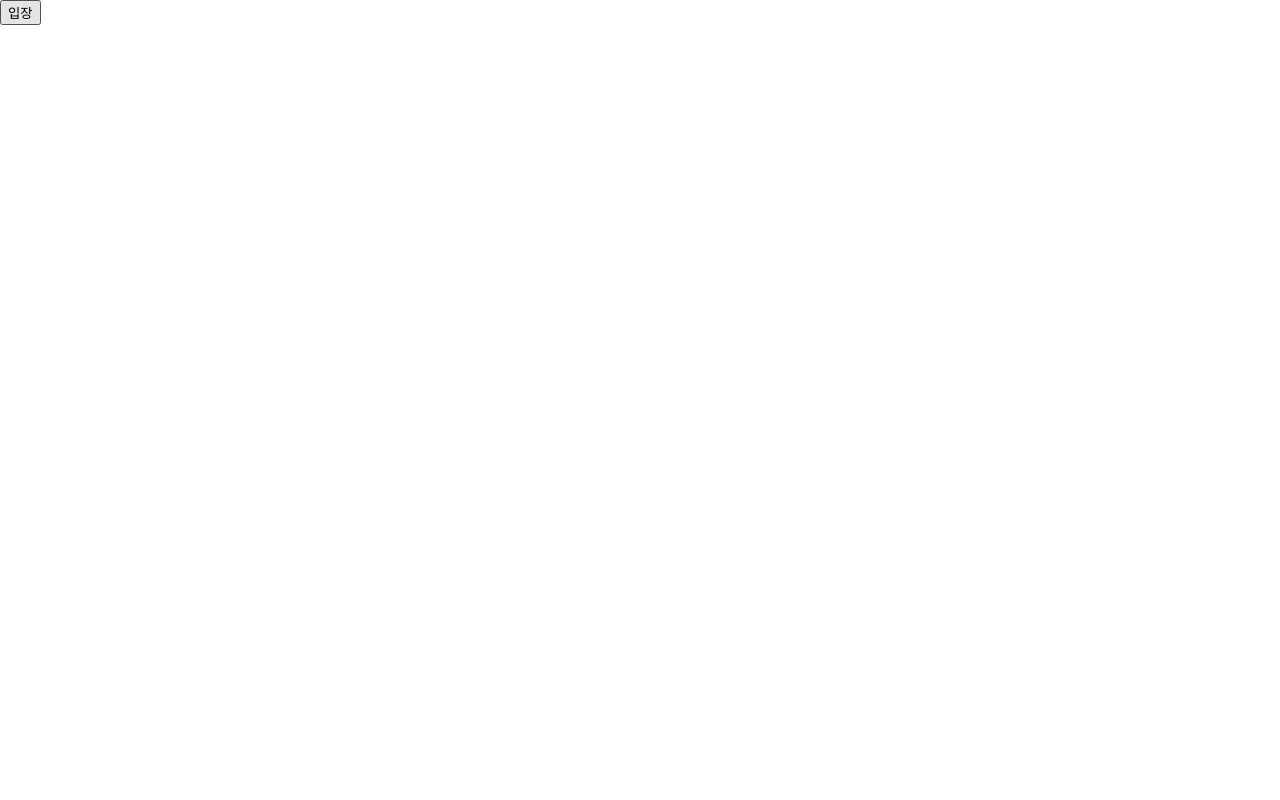
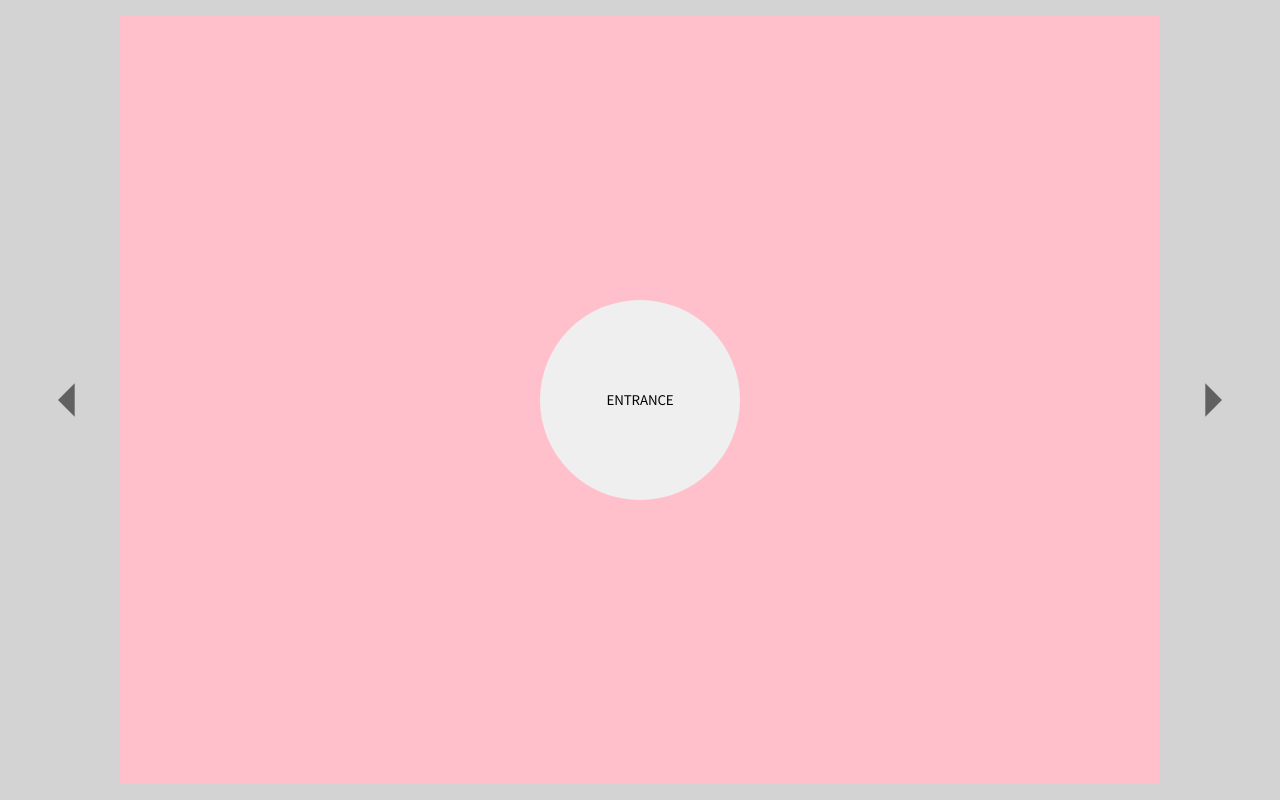
Before and after one commit to dayoung0510/homepage, a React (Create React App) app: page / in a window 1280 px wide. Built offline with nearby package versions, Linux system fonts and the light colour scheme.

Commit message:
feat(clinet): 커버페이지 틀잡기

```diff
--- a/package.json
+++ b/package.json
@@ -3,6 +3,8 @@
   "version": "0.1.0",
   "private": true,
   "dependencies": {
+    "@material-ui/core": "^4.11.3",
+    "@material-ui/icons": "^4.11.2",
     "@testing-library/jest-dom": "^5.12.0",
     "@testing-library/react": "^11.2.6",
     "@testing-library/user-event": "^12.8.3",
--- a/public/index.html
+++ b/public/index.html
@@ -1,5 +1,5 @@
 <!DOCTYPE html>
-<html lang="en">
+<html lang="ko">
   <head>
     <meta charset="utf-8" />
     <link rel="icon" href="%PUBLIC_URL%/favicon.ico" />
--- a/src/pages/Cover/index.tsx
+++ b/src/pages/Cover/index.tsx
@@ -1,14 +1,59 @@
 import React from 'react';
+import styled from 'styled-components';
 import { useHistory } from 'react-router-dom';
+import ArrowLeftIcon from '@material-ui/icons/ArrowLeft';
+import ArrowRightIcon from '@material-ui/icons/ArrowRight';
+import IconButton from '@material-ui/core/IconButton';
+
+const WholeDiv = styled.div`
+  width: 100vw;
+  height: 100vh;
+  background: lightgray;
+  display: flex;
+  justify-content: center;
+  align-items: center;
+  padding: 1rem;
+`;
+
+const CenterDiv = styled.div`
+  background-color: pink;
+  width: 90%;
+  height: 100%;
+  display: flex;
+  justify-content: center;
+  align-items: center;
+`;
+
+const CircleButton = styled.button`
+  width: 200px;
+  height: 200px;
+  border-radius: 50%;
+  &:hover {
+    box-shadow: 5px 5px 3px lightgray;
+  }
+`;
+const Arrow = styled(IconButton)`
+  .MuiSvgIcon-root {
+    font-size: 5rem;
+  }
+`;
 
 const Cover: React.FC = () => {
   const history = useHistory();
   return (
-    <div>
-      <button type="button" onClick={() => history.push('/home')}>
-        입장
-      </button>
-    </div>
+    <WholeDiv>
+      <Arrow>
+        <ArrowLeftIcon />
+      </Arrow>
+      <CenterDiv>
+        <CircleButton onClick={() => history.push('/home')}>
+          ENTRANCE
+        </CircleButton>
+      </CenterDiv>
+      <Arrow>
+        <ArrowRightIcon />
+      </Arrow>
+    </WholeDiv>
   );
 };
 
--- a/src/styles/globalStyles.ts
+++ b/src/styles/globalStyles.ts
@@ -9,12 +9,28 @@ const GlobalStyle = createGlobalStyle`
     overflow: hidden;
     padding: 0;
     margin: 0;
-    font-size: 18px;
+    font-size: 16px;
   }
 
   * {
     box-sizing: border-box;
   }
+
+  body,
+  body *,
+  input,
+  textarea,
+  ::selection,
+  button {
+  font-family: inherit;
+  letter-spacing: -0.12px;
+  }
+
+  button {
+    outline: 0;
+    border: 0;
+    cursor: pointer;
+  }
 `;
 
 export default GlobalStyle;
```
Also changed, not shown: 1 other file (tests, documents, lock files or other folders).
